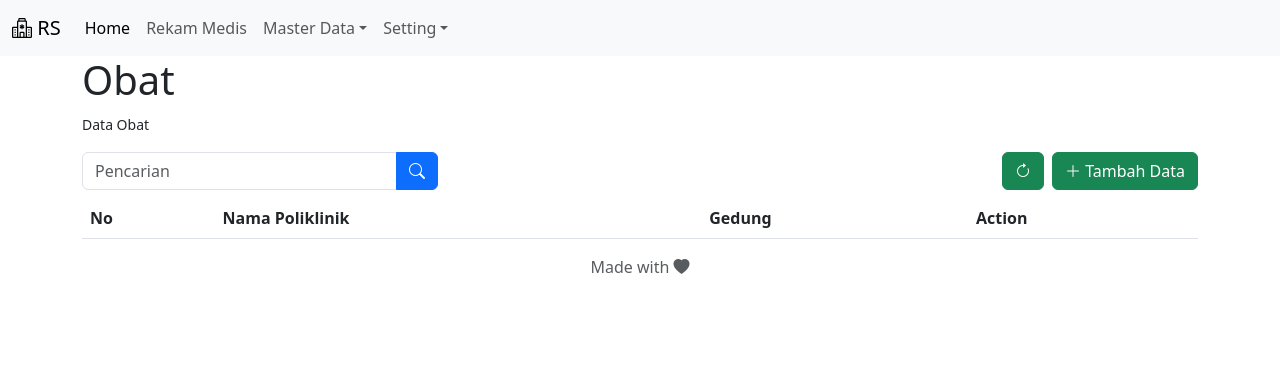
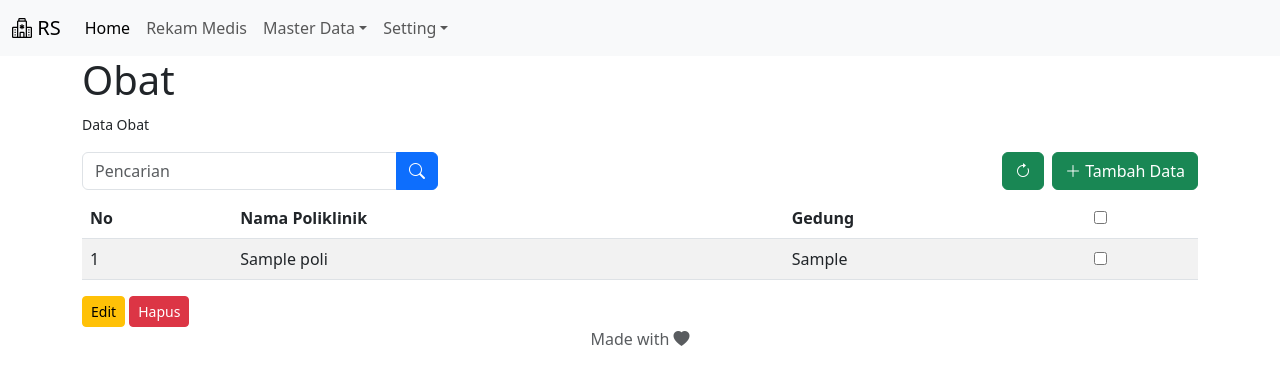
Before and after one commit to SaefulArdi1994/php-Rekam-Medis, a PHP site: page /php-Rekam-Medis/poliklinik/data.php in a window 1280 px wide. Shown: the top 385 px of the page. Run offline with PHP 8.4, Linux system fonts and the light colour scheme; the visitor is signed in with stand-in values (Sample User, id 1); tables that the repository leaves empty or names only in its code hold one stand-in row (values such as "Sample post"); lists and menus that the app fills with data are empty.

Commit message:
Membuat index data poli

```diff
--- a/header.php
+++ b/header.php
@@ -40,7 +40,7 @@ if (!isset($_SESSION['user'])) {
                                     <li><a class="dropdown-item" href="#">Data Pasien</a></li>
                                     <li><a class="dropdown-item" href="<?= base_url('obat/data.php') ?>">Data Obat</a></li>
                                     <li><a class="dropdown-item" href="#">Data Dokter</a></li>
-                                    <li><a class="dropdown-item" href=""<?= base_url('obat/data.php') ?>"">Data Poli Klinik</a></li>
+                                    <li><a class="dropdown-item" href=""<?= base_url('obat/data.php') ?>"">Data PoliKlinik</a></li>
                                 </ul>
                             </li>
                             <li class="nav-item dropdown">
--- a/poliklinik/data.php
+++ b/poliklinik/data.php
@@ -27,6 +27,7 @@
                     </h4>
                 </div>
                 <div class="col-lg-12">
+                    <form action="" method="post">
                         <div class="table-responsive">
                             <table class="table table-striped table-border table-hover">
                                 <thead>
@@ -34,17 +35,79 @@
                                         <th>No</th>
                                         <th>Nama Poliklinik</th>
                                         <th>Gedung</th>
-                                <th>Action</th>
+                                        <th>
+                                            <input type="checkbox" id="select_all" value="">
+                                        </th>
                                     </tr>
                                 </thead>
                                 <tbody>
-
+                                    <?php
+                                    $no = 1;
+                                        $sql_poli = mysqli_query($conn, "SELECT * FROM poli") or die (mysqli_error($conn));
+                                        if (mysqli_num_rows($sql_poli) > 0) {
+                                            while ($data = mysqli_fetch_array($sql_poli)) { ?>
+                                            <tr>
+                                                    <td><?= $no++?></td>
+                                                    <td><?= $data['nama_poli']?></td>
+                                                    <td><?= $data['gedung']?></td>
+                                                    <td>
+                                                        <input type="checkbox" class="check" name="checked[]" value="<?= $data['id_poli']?>">
+                                                    </td>
+                                            </tr>
+                                            <?php
+                                            }
+                                        } else {
+                                            echo "<tr><td colspan=\"4\" align=\"center\">Data tidak ditemukan</td></tr>";
+                                        }
+                                    ?>
                                 </tbody>
                             </table>
+                        </div>
+                    </form>
+                    <div class="box pull-right">
+                        <button class="btn btn-warning btn-sm" onclick="edit()">Edit</button>
+                        <button class="btn btn-danger btn-sm" onclick="hapus()">Hapus</button>
                     </div>
                 </div>
             </div>
         </div>
     </div>
+    <script>
+        // multiple checklist
+        $(document).ready(function() {
+            $('#select_all').on('click', function() {
+                if (this.checked) {
+                    $('.check').each(function() {
+                        this.checked = true;
+                    })
+                } else {
+                    $('.check').each(function() {
+                    this.checked = false;
+                    })
+                }
+            });
+            $('.check').on('click', function() {
+                if ($('.check:checked').length == $('.check').length) {
+                    $('#slect_all').prop('checked', true)
+                } else {
+                    $('#select_all').prop('checked', false)
+                }
+            })
+        });
+
+        function edit() {
+            document.proses.action = 'edit.php';
+            document.proses.submit();
+        }
+
+        function hapus() {
+            var conf = confirm('Anda yakin ?');
+            if (conf) {
+                document.proses.action = 'delete.php';
+                document.proses.submit();
+            }
+        }
+    </script>
+
 
 <?php include_once ('../footer.php') ?>
```
Lines whose indentation alone changed are shown as unchanged.
